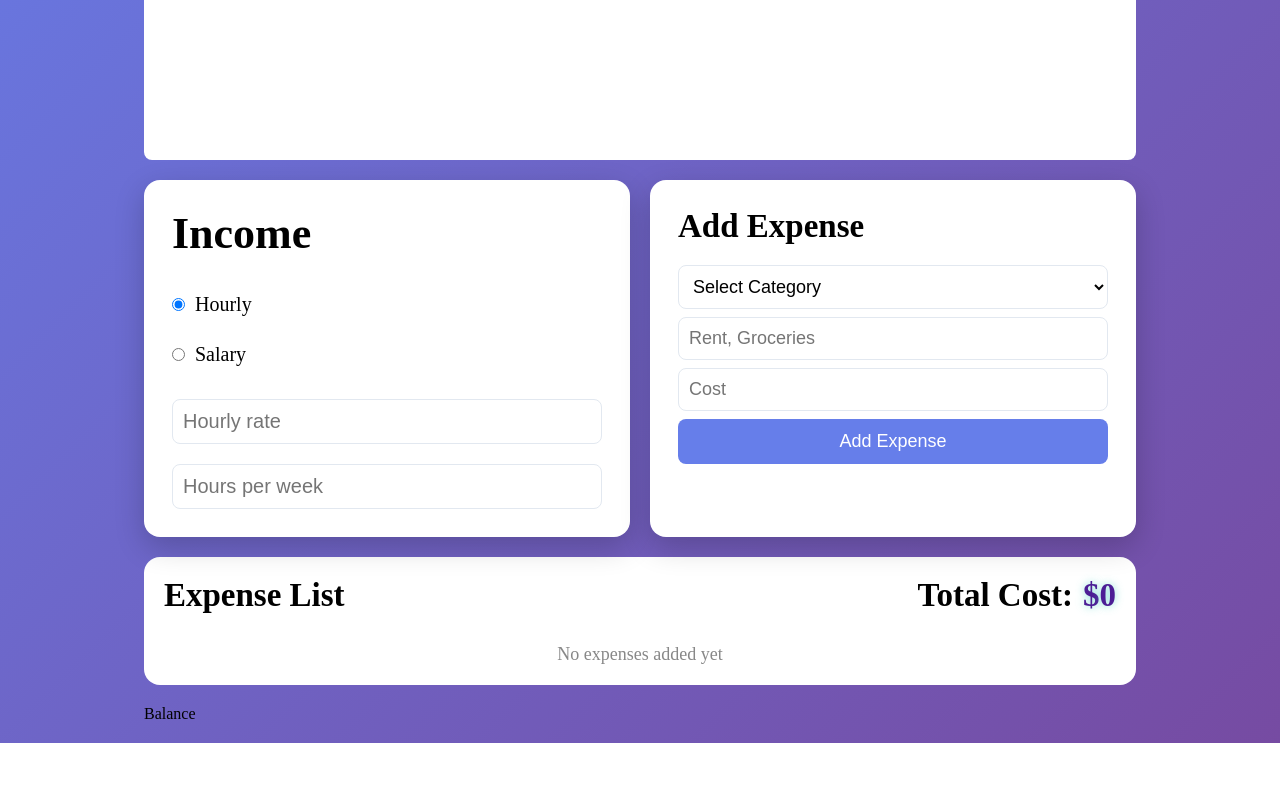
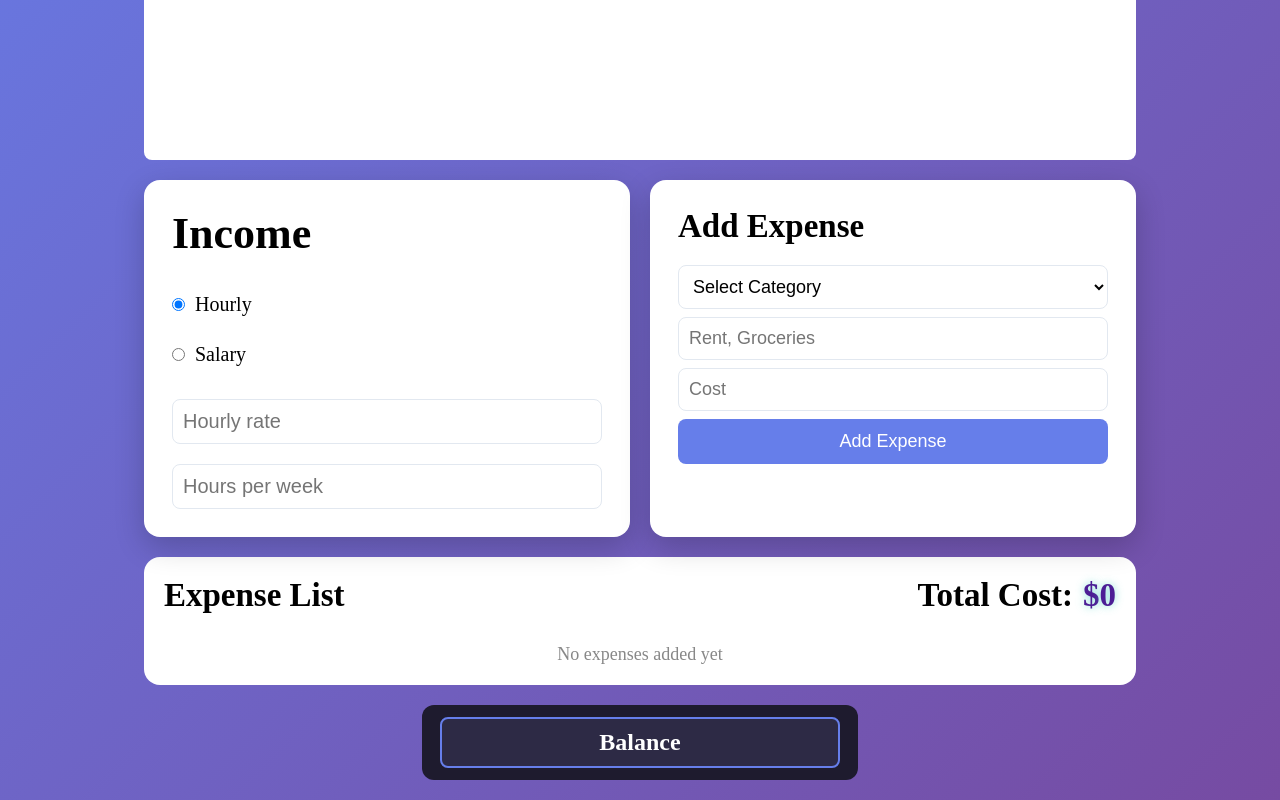
Before and after one commit to vuenhia/ExpenseTracker, a React (Vite) app: page / in a window 1280 px wide. Shown: the part 425-1225 px from the top of the page. Before the commit the page ends 1168 px from the top, so only its background shows below. Built offline with nearby package versions, Linux system fonts and the light colour scheme.

Commit message:
Add balance widget

```diff
--- a/src/App.css
+++ b/src/App.css
@@ -496,6 +496,81 @@ ul {
 	transition: background 0.3s ease;
 	animation: fadeSlideIn 0.25s ease forwards;
 }
+/* Widget */
+.widget-container {
+	padding: 12px 18px;
+	background: #1e1b2e;
+	border-radius: 12px;
+	transition: all 0.9s cubic-bezier(0.22, 1, 0.36, 1);
+	cursor: pointer;
+	margin: 0 auto;
+	width: 400px; /* stays fixed */
+	max-height: 60px;
+}
+.widget-container:hover {
+	transform: translateY(-2px);
+	box-shadow: 0 6px 18px rgba(0, 0, 0, 0.3);
+	background: #4a4d6e;
+	transition: transform 0.2s ease, box-shadow 0.2s ease, background 0.2s ease;
+}
+.widget-container.open {
+	font-size: 20px;
+	background: #2d2a45;
+	cursor: pointer;
+	color: #ffffff;
+	padding: 20px;
+	border: 2px solid #667eea;
+	border-radius: 8px;
+	max-height: 400px;
+	margin: 0 auto;
+}
+.widget-collapsed {
+	font-size: 20px;
+	background: #2d2a45;
+	cursor: pointer;
+	color: #ffffff;
+	text-align: center;
+	padding: 10px;
+	border: 2px solid #667eea;
+	border-radius: 8px;
+	margin: 0 auto;
+	transition: all 0.9s cubic-bezier(0.22, 1, 0.36, 1);
+}
+.widget-expanded {
+	font-size: 20px;
+	background: #2d2a45;
+	cursor: pointer;
+	color: #ffffff;
+	padding: 20px;
+	border: 2px solid #667eea;
+	border-radius: 8px;
+	max-height: 400px;
+	margin: 0 auto;
+	transition: all 0.9s cubic-bezier(0.22, 1, 0.36, 1);
+}
+.widget-expanded h3 {
+	margin-bottom: 20px;
+	text-align: center;
+}
+.widget-label {
+	font-size: 24px;
+	font-weight: 600;
+	margin-bottom: 12px;
+}
+.widget-row {
+	display: flex;
+	justify-content: space-between;
+	margin-bottom: 10px;
+	font-size: 20px;
+}
+.negative {
+	color: #e53e3e;
+	font-weight: 600;
+}
+.positive {
+	color: #48bb78;
+	font-weight: 600;
+}
 /* Semantics */
 body {
 	background: linear-gradient(135deg, #667eea 0%, #764ba2 100%);
--- a/src/App.jsx
+++ b/src/App.jsx
@@ -22,8 +22,32 @@ export default function App() {
 	const [name, setName] = useState("");
 	const [cost, setCost] = useState("");
 
+	// Weekly / Bi-Weekly / Monthly / Yearly Calculation
+	const [payPeriod, setPayPeriod] = useState("weekly");
+
 	const calculate = () => {
 		let totals = {};
+		// Calculate total expenses
+		//Pay period conversion
+		const convertExpense = (cost, expenseFrequency) => {
+			if (payPeriod === "weekly") {
+				if (expenseFrequency === "monthly") return cost / 4.33;
+				if (expenseFrequency === "biWeekly") return cost / 2;
+				return cost;
+			}
+
+			if (payPeriod === "biWeekly") {
+				if (expenseFrequency === "monthly") return cost / 2.165;
+				if (expenseFrequency === "weekly") return cost * 2;
+				return cost;
+			}
+
+			return cost;
+		};
+		const totalExpenses = expenses.reduce((sum, expense) => {
+			const cost = parseFloat(expense.cost) || 0;
+			return sum + convertExpense(cost, expense.expenseFrequency);
+		}, 0);
 
 		if (mode === "hourly") {
 			const weekly = parseFloat(hourlyRate * hours) || 0;
@@ -48,11 +72,6 @@ export default function App() {
 			savings: (totals.monthly * 0.2).toFixed(2),
 		};
 
-		// Calculate total expenses
-		const totalExpenses = expenses.reduce((sum, expense) => {
-			return sum + (parseFloat(expense.cost) || 0);
-		}, 0);
-
 		// Subtract expenses from each period
 		return {
 			weeklyStartAmount: totals.weekly.toFixed(2),
@@ -64,6 +83,7 @@ export default function App() {
 			biWeekly: (totals.biWeekly - totalExpenses).toFixed(2),
 			monthly: (totals.monthly - totalExpenses).toFixed(2),
 			yearly: (totals.yearly - totalExpenses).toFixed(2),
+
 			breakdown: breakdown,
 		};
 	};
@@ -177,6 +197,8 @@ export default function App() {
 						salary={salary}
 						setSalary={setSalary}
 						results={results}
+						payPeriod={payPeriod}
+						setPayPeriod={setPayPeriod}
 					/>
 					<Expenses
 						expenses={expenses}
@@ -195,7 +217,7 @@ export default function App() {
 					editExpenses={editExpenses}
 					deleteExpense={deleteExpense}
 				/>
-				<Widget />
+				<Widget results={results} />
 			</div>
 		</div>
 	);
--- a/src/assets/Components/BalanceForm.jsx
+++ b/src/assets/Components/BalanceForm.jsx
@@ -1,5 +1,5 @@
 export default function BalanceForm(props) {
-	const hasIncome = props.results.monthly > 0;
+	const hasIncome = Number(props.results.yearlyStartAmount) > 0;
 
 	return (
 		<div className="balance-container">
@@ -66,7 +66,7 @@ export default function BalanceForm(props) {
 						</div>
 					</div>
 					<div className="budget-section">
-						<h2>Suggested Budget Breakdown</h2>
+						<h2>Suggested Budget Breakdown (Based Monthly)</h2>
 						<div className="budget-breakdown">
 							<div className="budget-card needs">
 								<div className="card-header">
--- a/src/assets/Components/ExpenseList.jsx
+++ b/src/assets/Components/ExpenseList.jsx
@@ -7,6 +7,8 @@ export default function ExpenseList(props) {
 		name: "",
 		cost: "",
 	});
+
+	const [open, setOpen] = useState(false);
 
 	// Filtered groups
 	const needsExpense = props.expenses.filter(
--- a/src/assets/Components/Widget.jsx
+++ b/src/assets/Components/Widget.jsx
@@ -1,3 +1,48 @@
-export default function Widget() {
-	return <div className="widget">Balance</div>;
+import { useState } from "react";
+
+export default function Widget({ results }) {
+	const [open, setOpen] = useState(false);
+
+	return (
+		<div
+			className={`widget-container ${open ? "open" : ""}`}
+			onClick={() => setOpen(!open)}
+		>
+			{/* Collapsed */}
+			{!open && (
+				<div className="widget-collapsed">
+					<span className="widget-label">Balance</span>
+				</div>
+			)}
+
+			{/* Expanded */}
+			{open && (
+				<div className="widget-expanded">
+					<h3>Balance Overview</h3>
+					<div className="widget-row">
+						<span>Average Leftovers per Week:</span>
+						<span
+							className={results.monthly / 4.33 < 0 ? "negative" : "positive"}
+						>
+							($
+							{(results.monthly / 4.33).toFixed(2)})
+						</span>
+					</div>
+					<div className="widget-row">
+						<span>Monthly Leftovers:</span>
+						<span className={results.monthly < 0 ? "negative" : "positive"}>
+							(${results.monthly}){" "}
+						</span>
+					</div>
+
+					<div className="widget-row">
+						<span>Yearly Leftovers:</span>
+						<span className={results.yearly < 0 ? "negative" : "positive"}>
+							(${results.yearly})
+						</span>
+					</div>
+				</div>
+			)}
+		</div>
+	);
 }
```
